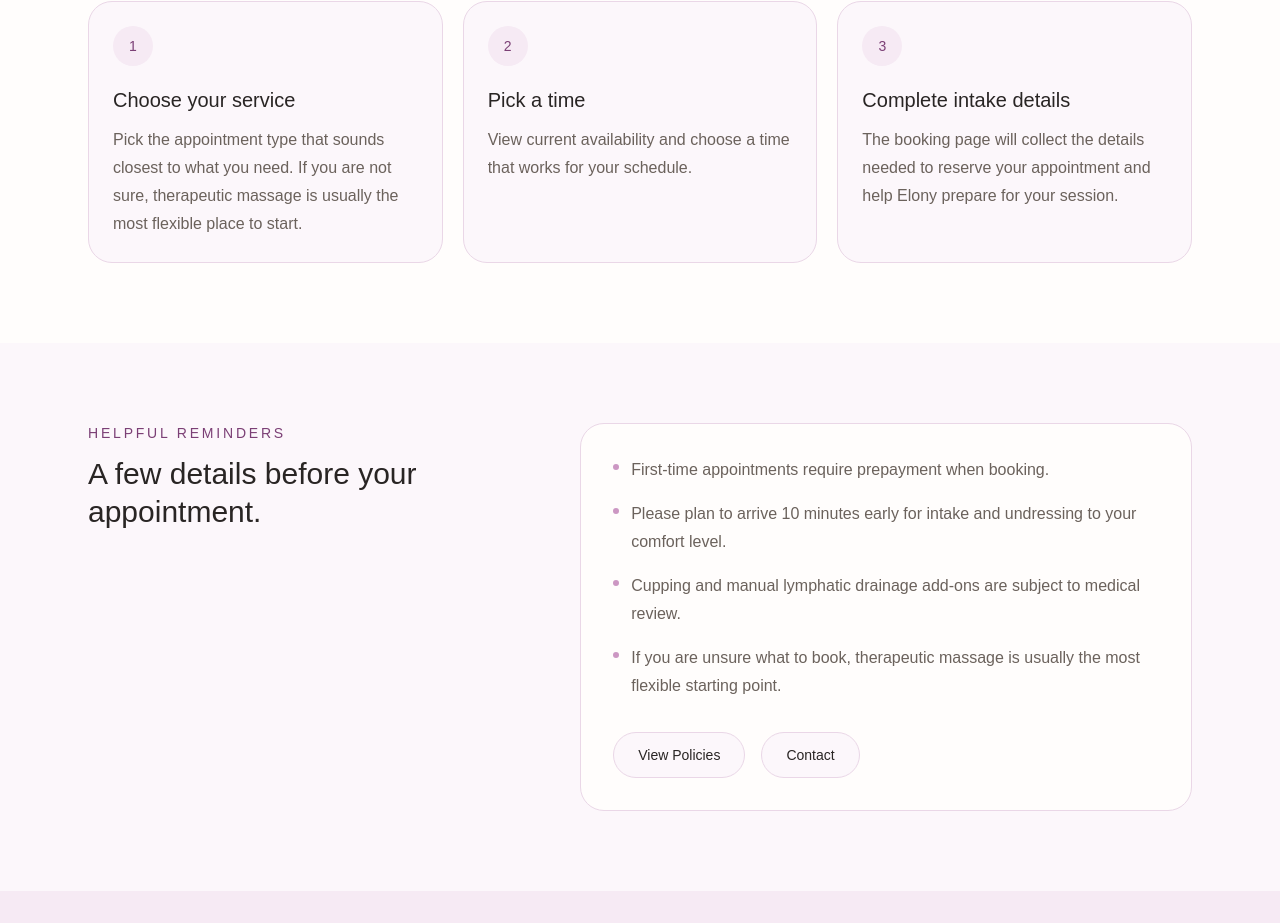
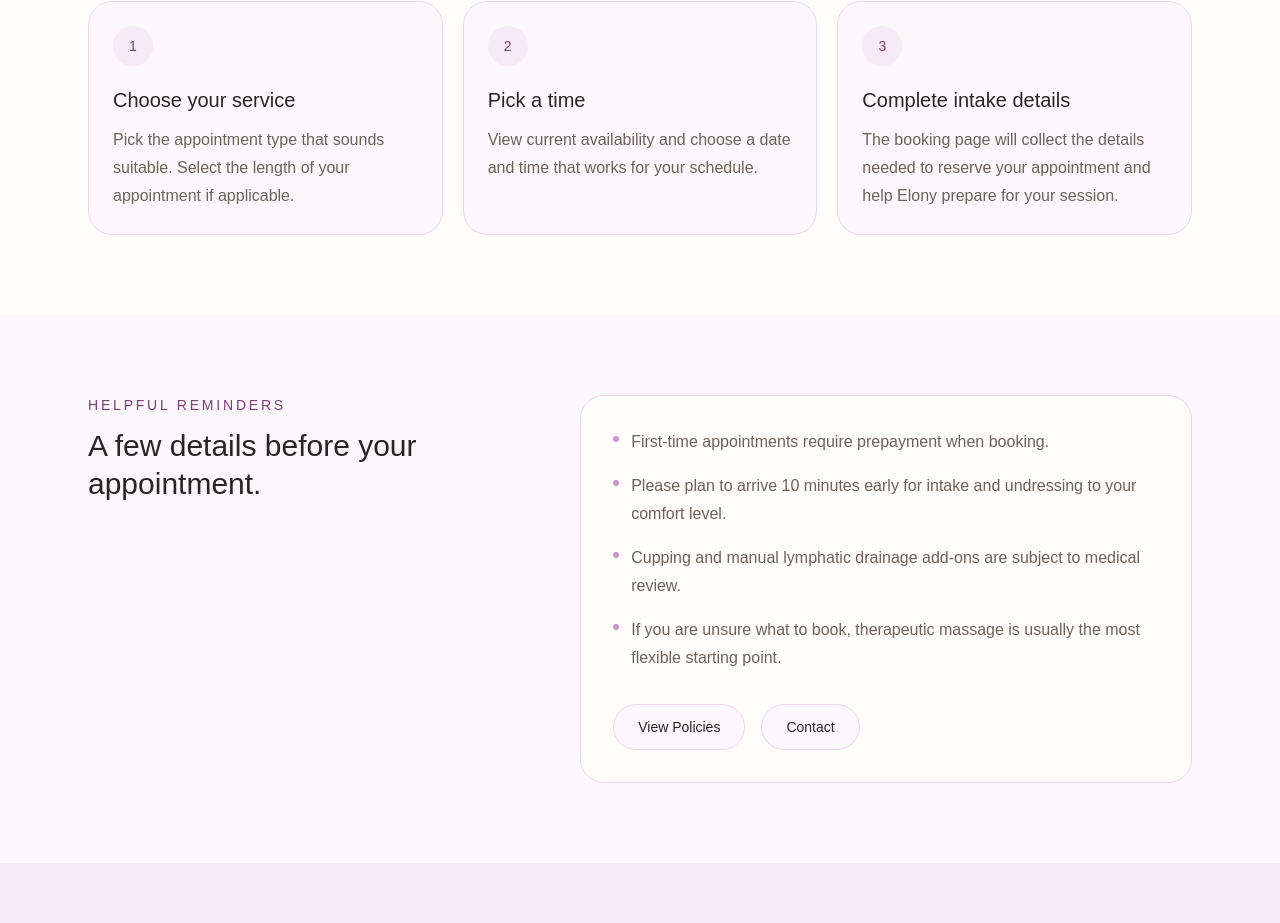
Before and after one commit to arosado-projects/bodyworks-by-elony, a Next.js app: page /booking in a window 1280 px wide. Shown: the part 878-1801 px from the top of the page. Built offline with nearby package versions, Linux system fonts and the light colour scheme; no server answers.

Commit message:
Update page.tsx
Booking procedure update

```diff
--- a/app/booking/page.tsx
+++ b/app/booking/page.tsx
@@ -13,12 +13,12 @@ const bookingSteps = [
   {
     title: "Choose your service",
     description:
-      "Pick the appointment type that sounds closest to what you need. If you are not sure, therapeutic massage is usually the most flexible place to start.",
+      "Pick the appointment type that sounds suitable. Select the length of your appointment if applicable.",
   },
   {
     title: "Pick a time",
     description:
-      "View current availability and choose a time that works for your schedule.",
+      "View current availability and choose a date and time that works for your schedule.",
   },
   {
     title: "Complete intake details",
```
